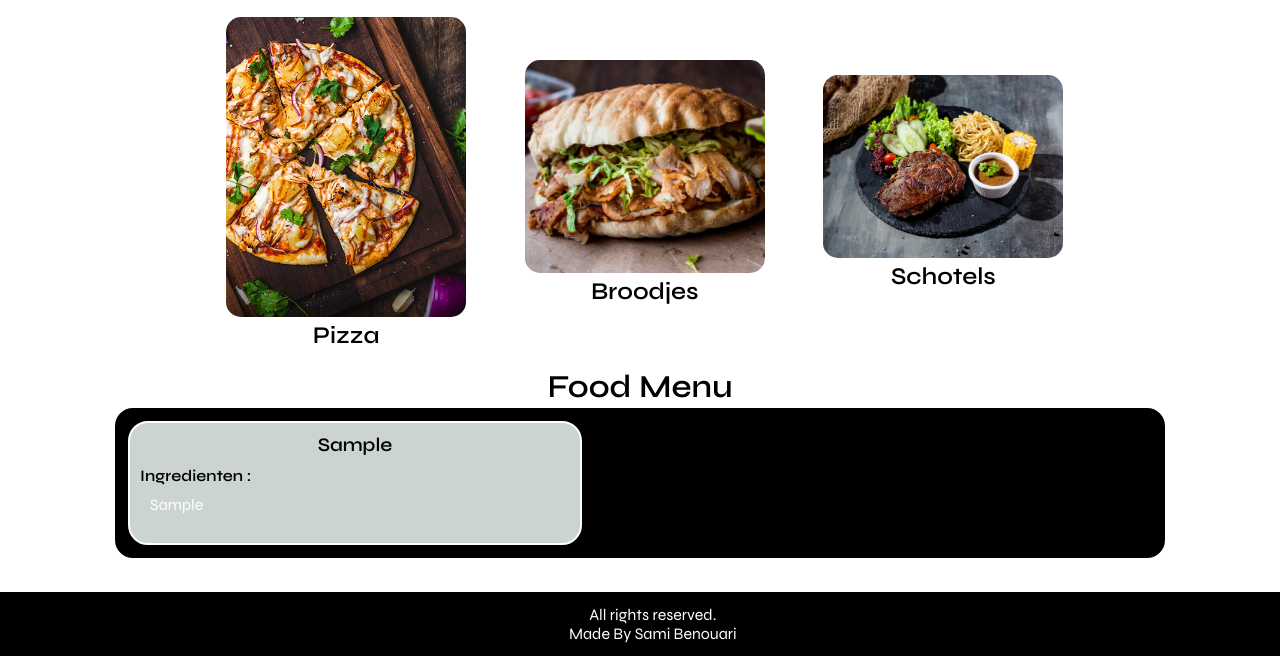
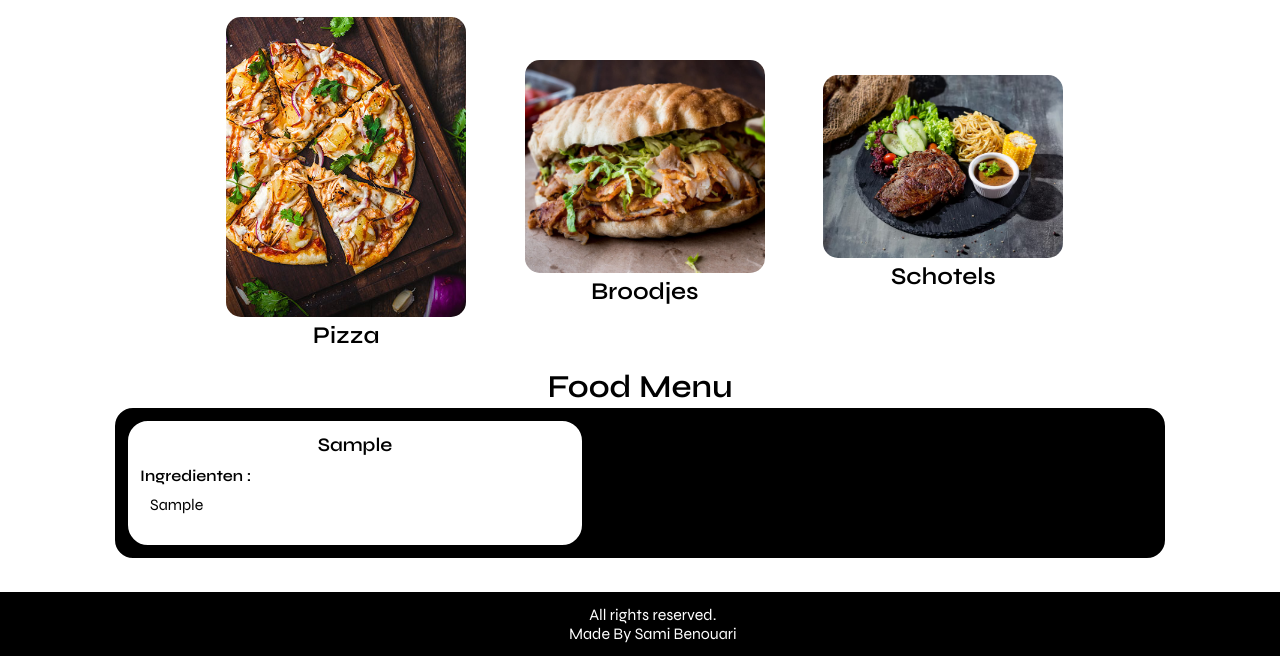
Before and after one commit to Sami024/WebApp, a PHP site: page / in a window 1280 px wide. Shown: the part 321-977 px from the top of the page. Run offline with PHP 8.4, Linux system fonts and the light colour scheme; tables that the repository leaves empty or names only in its code hold one stand-in row (values such as "Sample post").

Commit message:
Update V3.7.9

```diff
--- a/html/css/style.css
+++ b/html/css/style.css
@@ -89,6 +89,7 @@ form {
   justify-content: flex-end;
   align-items: center;
   border-radius: 20px;
+
 }
 .food-search {
   background-size: cover;
@@ -106,6 +107,7 @@ form {
   border: none;
   border-radius: 5px;
   background-color: black;
+
 }
 ::placeholder {
   color: white;
@@ -180,10 +182,11 @@ h3 {
 .food-menu-box {
   width: 450px;
   height: 120px;
-  background-color: rgb(204, 212, 207);
+  background-color: white;
   border: 2px solid white;
   text-align: center;
   border-radius: 20px;
+  color: black;
 }
 h4 {
   color: black;
```
Also changed, not shown: 1 other file.
